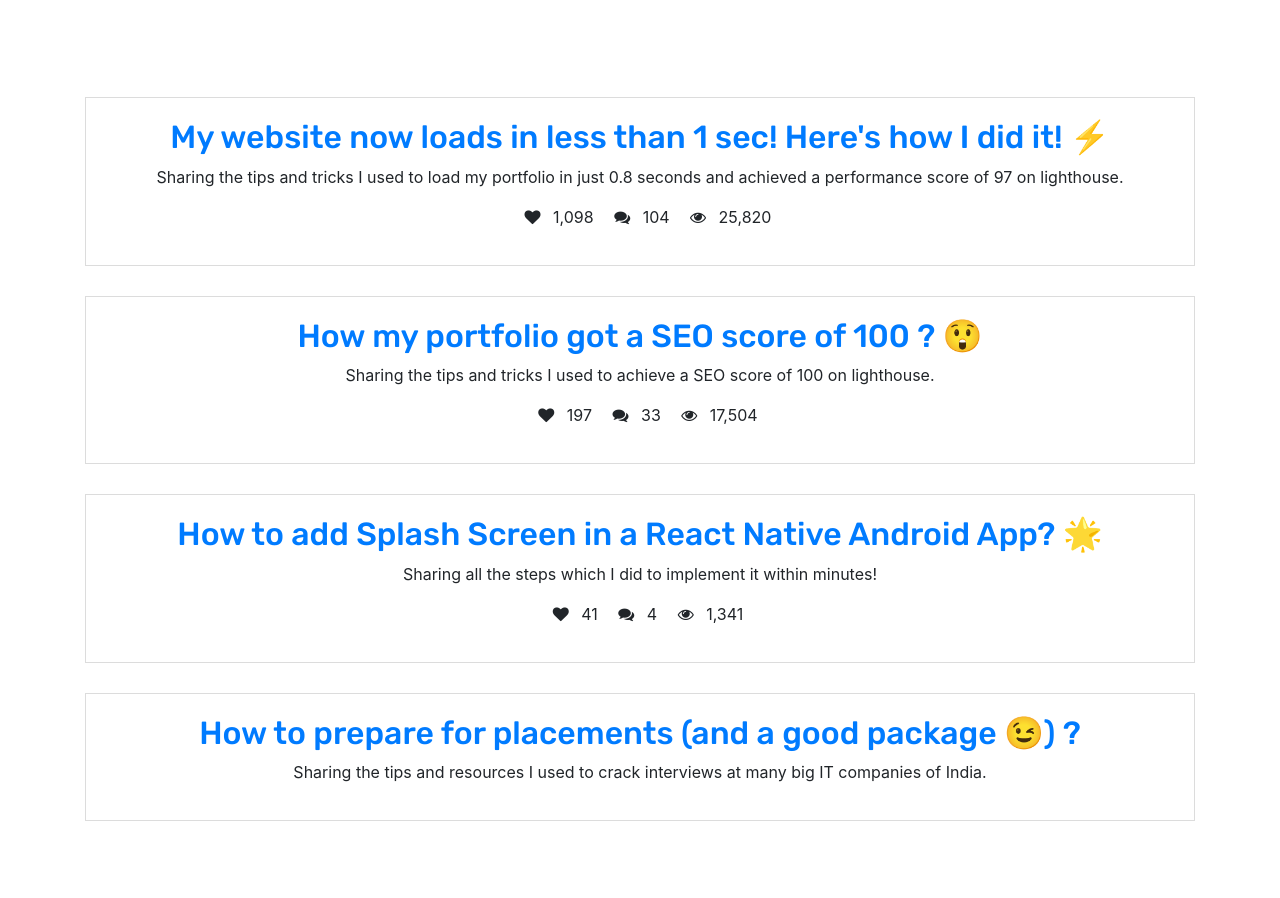
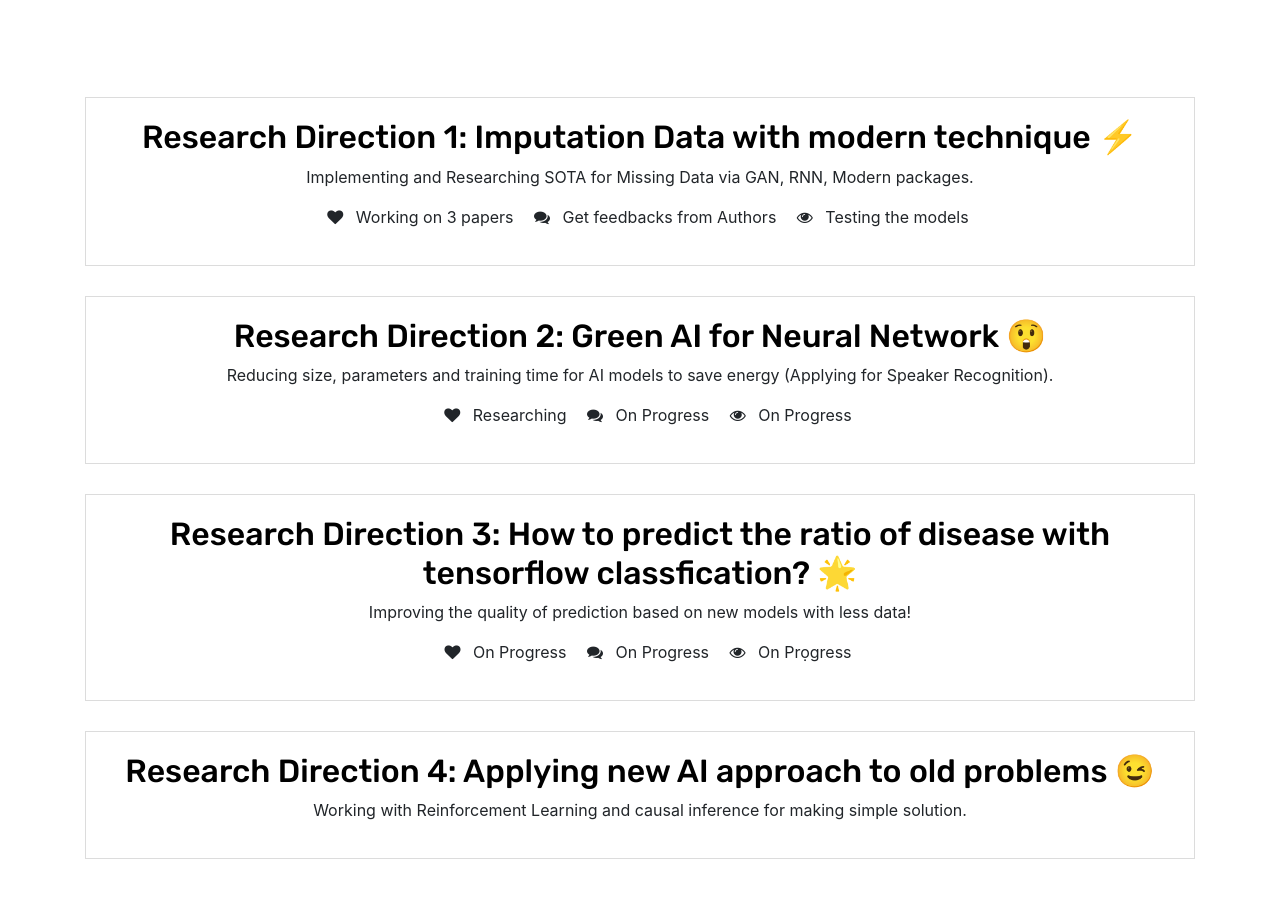
Before and after one commit to Tommy-Ngx/-, a plain HTML site: page index.html in a window 1280 px wide. Shown: the part 7992-8890 px from the top of the page. Drawn offline with nearby package versions, Linux system fonts and the light colour scheme.

Commit message:
Add files via upload

```diff
--- a/index.html
+++ b/index.html
@@ -469,86 +469,90 @@
             <div class="contain_grid">
                 <div class="single-portfolio-item d-table">
                     <h2>
-                        <a href="https://dev.to/cmcodes/my-website-now-loads-in-less-than-2-sec-here-s-how-i-did-it-hoj">
-                            My website now loads in less than 1 sec! Here's how I did it! ⚡
+                        <a>
+                        <!-- href="https://dev.to/cmcodes/my-website-now-loads-in-less-than-2-sec-here-s-how-i-did-it-hoj"> -->
+                            Research Direction 1: Imputation Data with modern technique ⚡
                         </a>
                     </h2>
                     <p>
-                        Sharing the tips and tricks I used to load my portfolio in just 0.8 seconds and achieved a performance score of 97 on lighthouse.
+                        Implementing and Researching SOTA for Missing Data via GAN, RNN, Modern packages.
                         <br />
                     </p>
                     <p>
                         <abbr title="reactions" style="text-decoration-line: none; cursor: default">
                             <i class="fa fa-heart" alt="reactions" style="margin-left: 1em"></i>
-                            <span style="margin-left: 0.5em">1,098</span>
+                            <span style="margin-left: 0.5em">Working on 3 papers</span>
                         </abbr>
                         <abbr title="comments" style="text-decoration-line: none; cursor: default">
                             <i class="fa fa-comments" alt="comments" style="margin-left: 1em"></i>
-                            <span style="margin-left: 0.5em">104</span>
+                            <span style="margin-left: 0.5em">Get feedbacks from Authors</span>
                         </abbr>
                         <abbr title="views" style="text-decoration-line: none; cursor: default">
                             <i class="fa fa-eye" alt="views" style="margin-left: 1em"></i>
-                            <span style="margin-left: 0.5em">25,820</span>
+                            <span style="margin-left: 0.5em">Testing the models</span>
                         </abbr>
                     </p>
                 </div>
                 <div class="single-portfolio-item d-table">
                     <h2>
-                        <a href="https://dev.to/cmcodes/how-my-portfolio-got-a-seo-score-of-100-456c">
-                            How my portfolio got a SEO score of 100 ? 😲
+                        <a>
+                        <!-- <a href="https://dev.to/cmcodes/how-my-portfolio-got-a-seo-score-of-100-456c"> -->
+                            Research Direction 2: Green AI for Neural Network 😲
                         </a>
                     </h2>
                     <p>
-                        Sharing the tips and tricks I used to achieve a SEO score of 100 on lighthouse.<br />
+                        Reducing size, parameters and training time for AI models to save energy (Applying for Speaker Recognition).<br />
                     </p>
                     <p>
                         <abbr title="reactions" style="text-decoration-line: none; cursor: default">
                             <i class="fa fa-heart" alt="reactions" style="margin-left: 1em"></i>
-                            <span style="margin-left: 0.5em">197</span>
+                            <span style="margin-left: 0.5em">Researching</span>
                         </abbr>
                         <abbr title="comments" style="text-decoration-line: none; cursor: default">
                             <i class="fa fa-comments" alt="comments" style="margin-left: 1em"></i>
-                            <span style="margin-left: 0.5em">33</span>
+                            <span style="margin-left: 0.5em">On Progress</span>
                         </abbr>
                         <abbr title="views" style="text-decoration-line: none; cursor: default">
                             <i class="fa fa-eye" alt="views" style="margin-left: 1em"></i>
-                            <span style="margin-left: 0.5em">17,504</span>
+                            <span style="margin-left: 0.5em">On Progress</span>
                         </abbr>
                     </p>
                 </div>
                 <div class="single-portfolio-item d-table">
                     <h2>
-                        <a href="https://dev.to/cmcodes/how-to-add-splash-screen-in-a-react-native-android-app-287l">
-                            How to add Splash Screen in a React Native Android App? 🌟
+                        <a>
+                        <!-- <a href="https://dev.to/cmcodes/how-to-add-splash-screen-in-a-react-native-android-app-287l"> -->
+                            Research Direction 3: How to predict the ratio of disease with tensorflow classfication? 🌟
                         </a>
                     </h2>
                     <p>
-                        Sharing all the steps which I did to implement it within minutes!
+                        Improving the quality of prediction based on new models with less data!
                         <br />
                     </p>
                     <p>
                         <abbr title="reactions" style="text-decoration-line: none; cursor: default">
                             <i class="fa fa-heart" alt="reactions" style="margin-left: 1em"></i>
-                            <span style="margin-left: 0.5em">41</span>
+                            <span style="margin-left: 0.5em">On Progress</span>
                         </abbr>
                         <abbr title="comments" style="text-decoration-line: none; cursor: default">
                             <i class="fa fa-comments" alt="comments" style="margin-left: 1em"></i>
-                            <span style="margin-left: 0.5em">4</span>
+                            <span style="margin-left: 0.5em">On Progress</span>
                         </abbr>
                         <abbr title="views" style="text-decoration-line: none; cursor: default">
                             <i class="fa fa-eye" alt="views" style="margin-left: 1em"></i>
-                            <span style="margin-left: 0.5em">1,341</span>
+                            <span style="margin-left: 0.5em">On Prọgress</span>
                         </abbr>
                     </p>
                 </div>
                 <div class="single-portfolio-item d-table">
                     <h2>
-                        <a href="https://medium.com/@cmcodes/how-to-prepare-for-placements-and-a-good-package-9e4146d68437">
-                            How to prepare for placements (and a good package 😉) ?
+                        <a>
+                        <!-- <a href="https://medium.com/@cmcodes/how-to-prepare-for-placements-and-a-good-package-9e4146d68437"> -->
+                            Research Direction 4: Applying new AI approach to old problems 😉
                         </a>
                     </h2>
                     <p>
-                        Sharing the tips and resources I used to crack interviews at many big IT companies of India.
+                        Working with Reinforcement Learning and causal inference for making simple solution.
                         <br />
                     </p>
                 </div>
```
